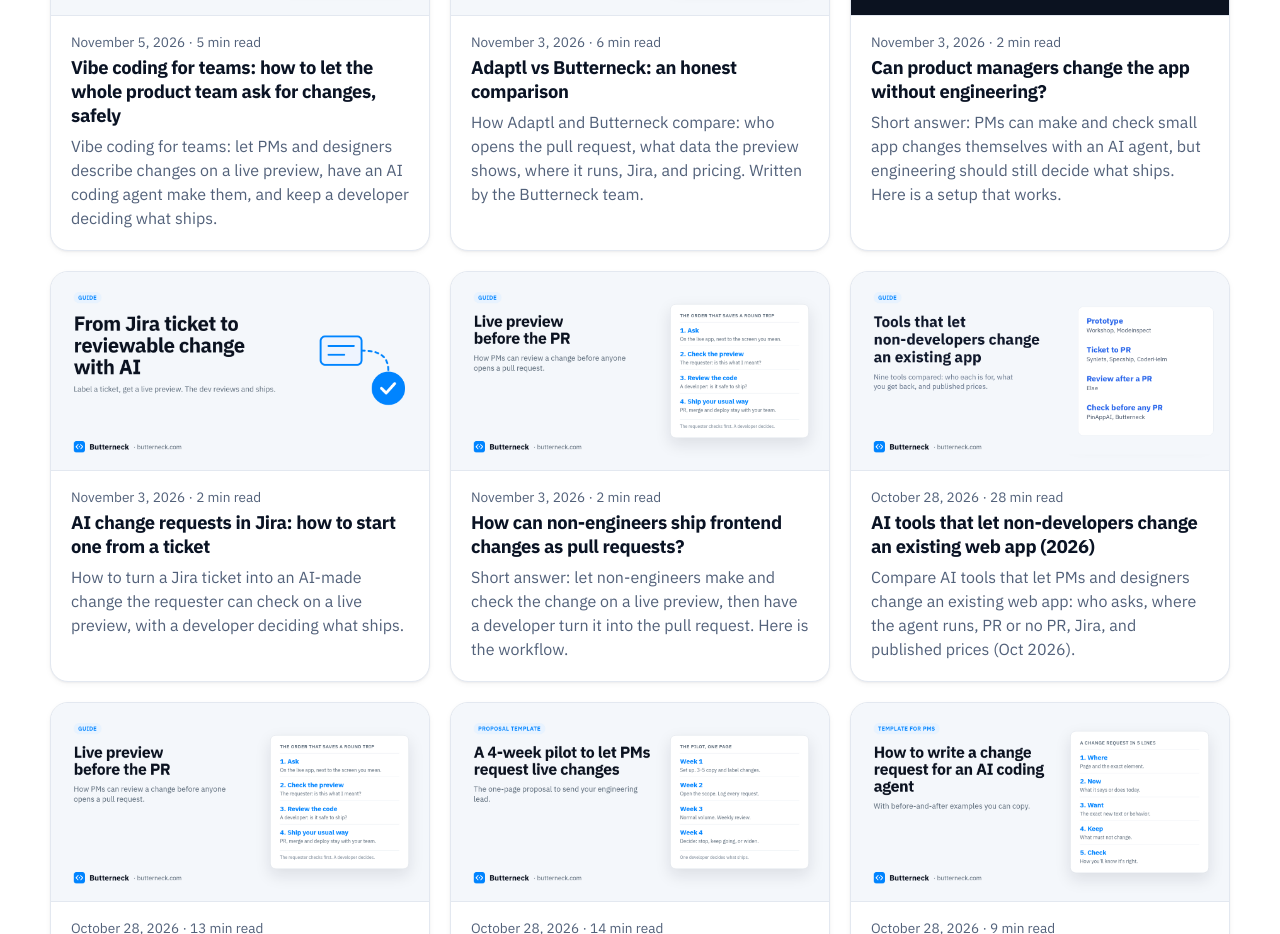
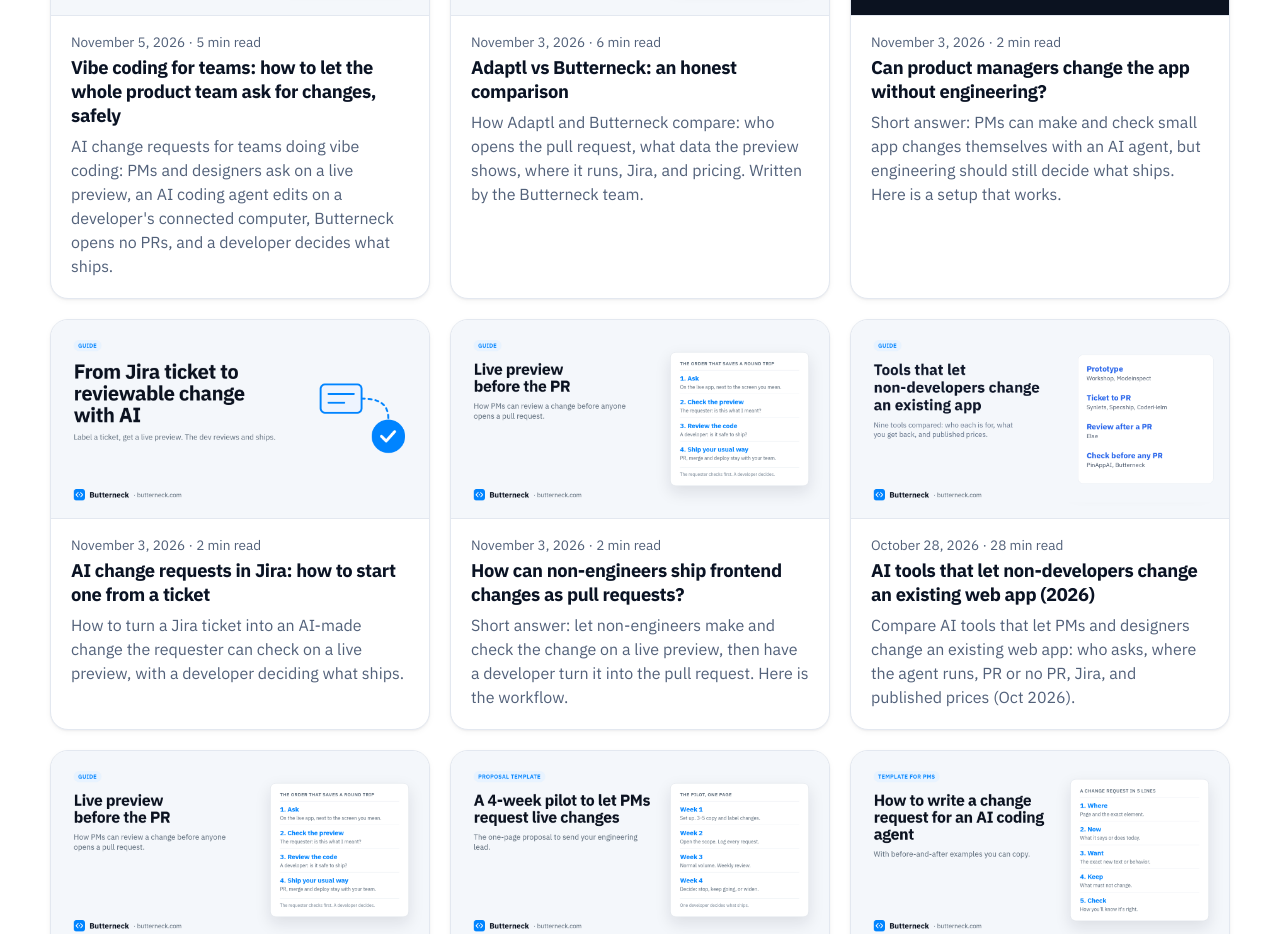
Before and after one commit to Lanatus-Systems/maintainer-pro-marketing, a Next.js app: page /blog in a window 1280 px wide. Shown: the part 1080-2014 px from the top of the page. Built offline with nearby package versions, Linux system fonts and the light colour scheme; no server answers.

Commit message:
copy(K-137): vibe coding for teams seoTitle/meta lead with AI change requests
Non-critical SEO meta only (same class as K-133/K-135). H1/body unchanged.

Compliance pack mirrored in growth/drafts only (drafts-only).

```diff
--- a/src/content/posts/vibe-coding-for-teams.ts
+++ b/src/content/posts/vibe-coding-for-teams.ts
@@ -3,9 +3,9 @@ import type { BlogPost } from "@/content/blog";
 export const post: BlogPost = {
   slug: "vibe-coding-for-teams",
   title: "Vibe coding for teams: how to let the whole product team ask for changes, safely",
-  seoTitle: "Vibe coding for teams: ship it safely with a review step",
+  seoTitle: "AI change requests: vibe coding for teams with a review step",
   description:
-    "Vibe coding for teams: let PMs and designers describe changes on a live preview, have an AI coding agent make them, and keep a developer deciding what ships.",
+    "AI change requests for teams doing vibe coding: PMs and designers ask on a live preview, an AI coding agent edits on a developer's connected computer, Butterneck opens no PRs, and a developer decides what ships.",
   date: "2026-11-05",
   author: "The Butterneck team",
   tags: ["vibe coding for teams", "vibe coding", "vibe coding tools", "AI change requests", "product teams", "human in the loop"],
```
